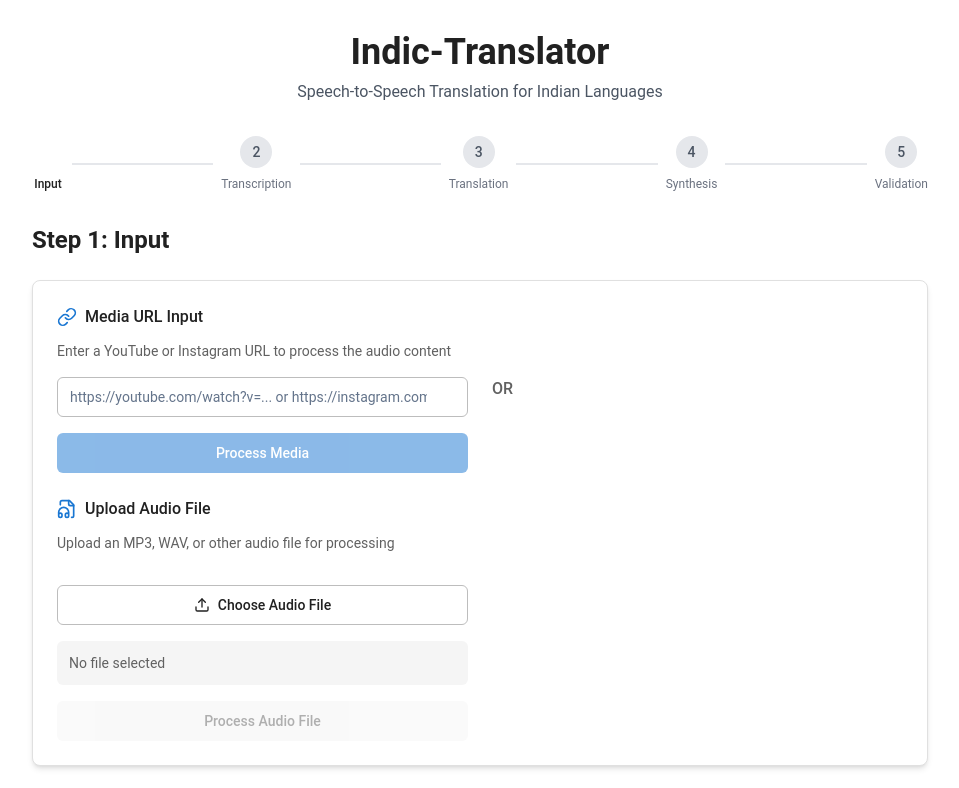
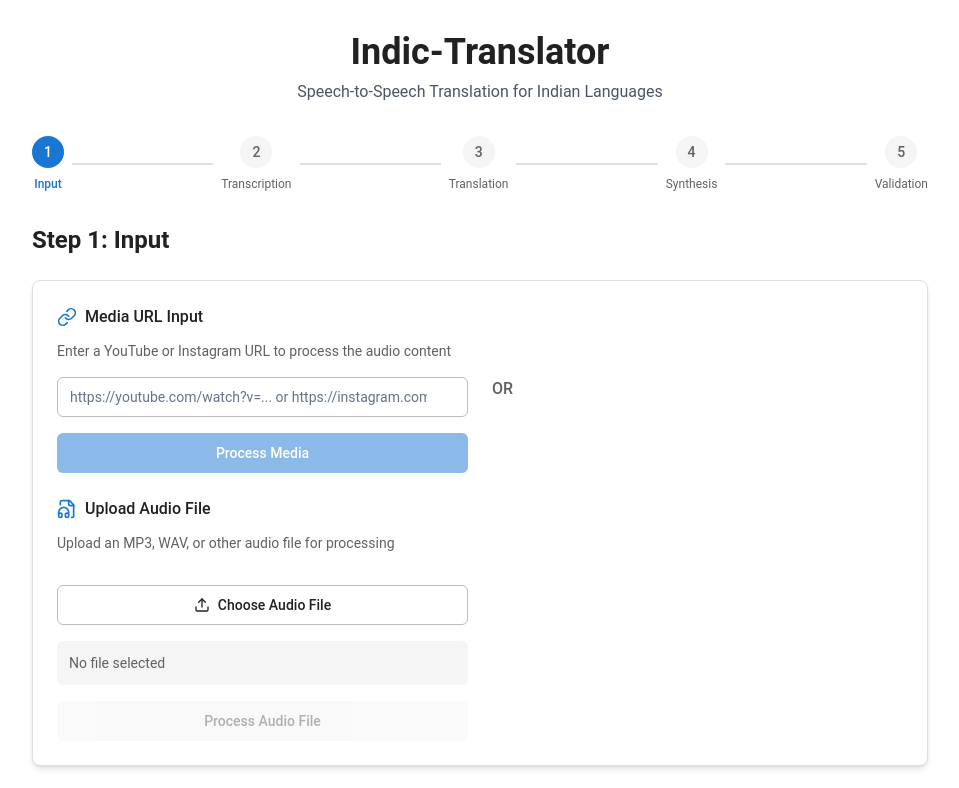
Before and after one commit to SandilyaSub/indiverse-speech-forge, a React (Vite) app: page / in a window 1280 px wide. Shown: the top 788 px of the page, without its empty margins (160-1119 px from the left). Built offline with nearby package versions, Linux system fonts and the light colour scheme.

Commit message:
Fix: Improve contrast for selected step in progress bar
The selected "Step 1" in the progress bar on the Input page was not visible due to low contrast. This commit adjusts the styling to ensure the selected step is clearly distinguishable.

```diff
--- a/src/components/navigation/ProgressBar.tsx
+++ b/src/components/navigation/ProgressBar.tsx
@@ -25,10 +25,10 @@ const ProgressBar = ({ steps, currentStep, onStepClick }: ProgressBarProps) => {
                 className={cn(
                   "w-8 h-8 rounded-full flex items-center justify-center text-sm font-medium mb-2",
                   index < currentStep
-                    ? "bg-indic-purple-dark text-white"
+                    ? "bg-md-primary text-md-on-primary"
                     : index === currentStep
-                      ? "bg-indic-purple text-white"
-                      : "bg-gray-200 text-gray-600"
+                      ? "bg-md-primary text-md-on-primary"
+                      : "bg-md-surface-variant text-md-on-surface-variant"
                 )}
               >
                 {index + 1}
@@ -37,8 +37,8 @@ const ProgressBar = ({ steps, currentStep, onStepClick }: ProgressBarProps) => {
                 className={cn(
                   "text-xs text-center",
                   index === currentStep
-                    ? "text-indic-purple font-medium"
-                    : "text-gray-500"
+                    ? "text-md-primary font-medium"
+                    : "text-md-on-surface-variant"
                 )}
               >
                 {step}
@@ -49,7 +49,7 @@ const ProgressBar = ({ steps, currentStep, onStepClick }: ProgressBarProps) => {
               <div
                 className={cn(
                   "flex-grow h-0.5 mx-2",
-                  index < currentStep ? "bg-indic-purple" : "bg-gray-200"
+                  index < currentStep ? "bg-md-primary" : "bg-md-outline-variant"
                 )}
               />
             )}
```
